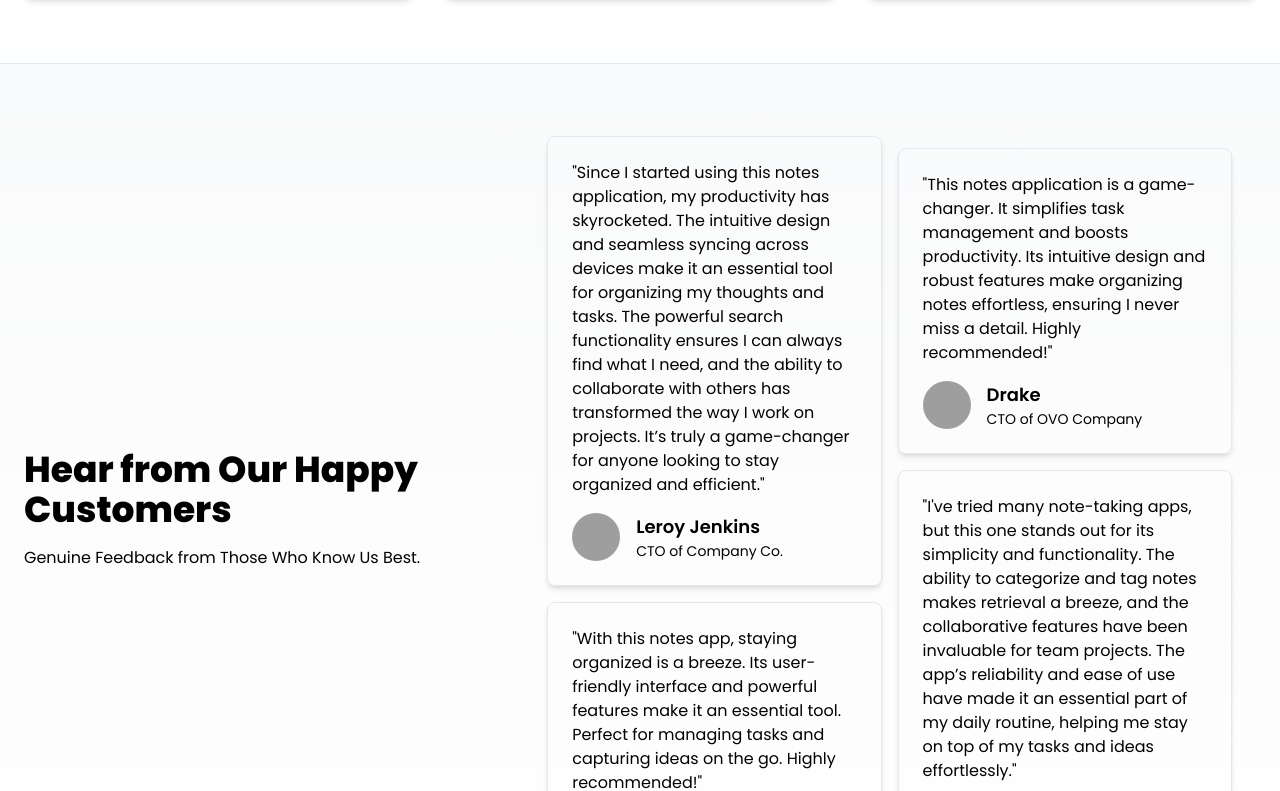
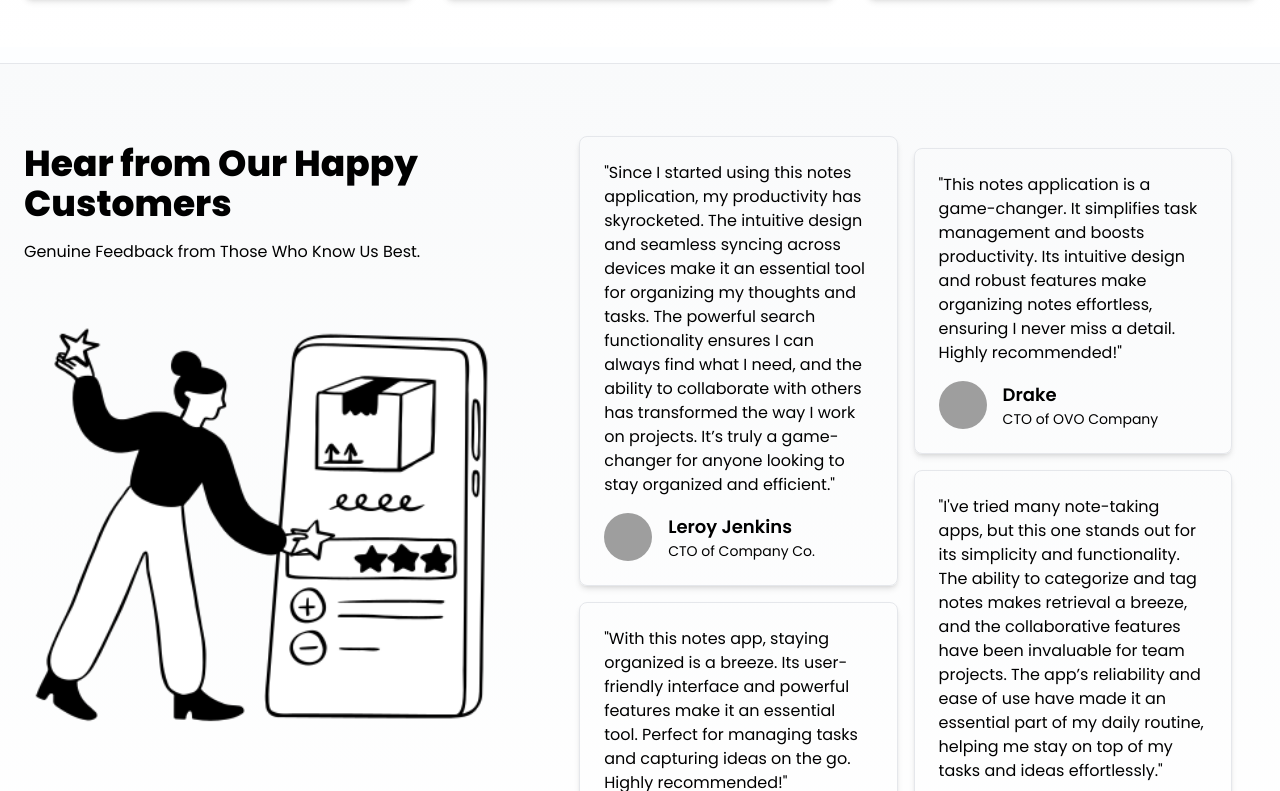
Before and after one commit to Scribbie-Notes/notes-app, a React (Vite) app in the folder frontend/: page / in a window 1280 px wide. Shown: the part 1049-1840 px from the top of the page. Built offline with nearby package versions, Linux system fonts and the light colour scheme; no server answers; grey boxes are pictures that could not be loaded.

Commit message:
update_layout: Updated the layout of the testimonial section

```diff
--- a/frontend/src/components/Testimonial.jsx
+++ b/frontend/src/components/Testimonial.jsx
@@ -5,12 +5,13 @@ const Testimonial = () => {
         <div>
             <section className="bg-gradient-to-b from-gray-50 to-white">
                 <div className="container px-6 py-12 mx-auto">
-                    <div className="grid items-center gap-4 xl:grid-cols-5">
+                    <div className="grid items-start gap-4 xl:grid-cols-5">
                         <div className="max-w-2xl mx-auto my-8 space-y-4 text-center xl:col-span-2 xl:text-left">
                             <h2 className="text-4xl font-extrabold">Hear from Our Happy Customers</h2>
                             <p className="dark:text-gray-600">Genuine Feedback from Those Who Know Us Best.</p>
+                            <img src="/testimonial-section.png" alt="testimonial review" height={0} width={550}/>
                         </div>
-                        <div className="p-6 xl:col-span-3">
+                        <div className="p-6 xl:col-span-3 xl:ml-8">
                             <div className="grid gap-4 md:grid-cols-2">
                                 <div className="grid content-center gap-4">
                                     <div className="p-6 rounded-lg shadow-md hover:shadow-xl cursor-default transition duration-300 ease-in-out border border-gray-200 dark:bg-gray-50">
```
Also changed, not shown: frontend/public/testimonial-section.png (added).
